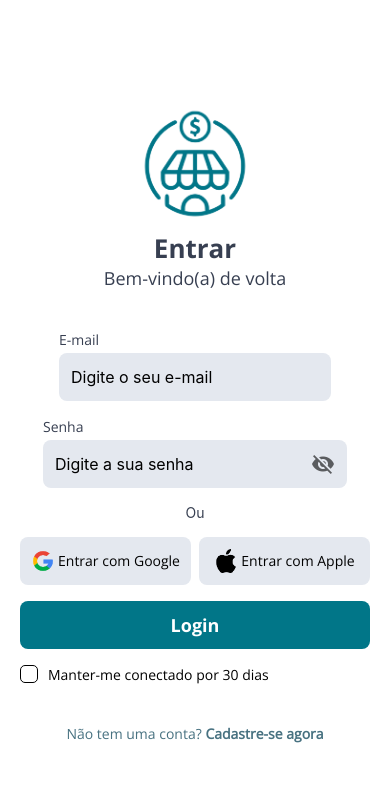
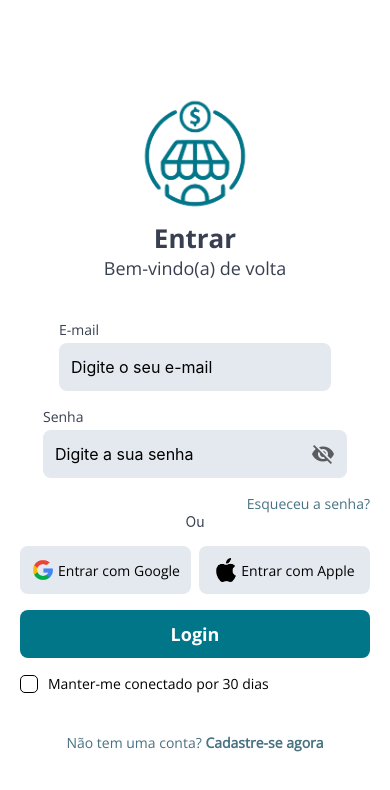
Before and after one commit to KayleDev/Startcom-Mobile, a React Native app: screen / in a window 390 px wide. Shown: the top 790 px of the page. Built offline with nearby package versions, Linux system fonts and the light colour scheme.

Commit message:
Style: ForgotPassword screen

```diff
--- a/src/navigation/AppNavigator.jsx
+++ b/src/navigation/AppNavigator.jsx
@@ -6,6 +6,7 @@ import { useAuth } from "../contexts/AuthContext";
 // Screens
 import Login from "../screens/Auth/Login/";
 import Register from "../screens/Auth/Register/";
+import ForgotPassword from "../screens/Auth/ForgotPassword";
 
 import Dashboard from "../screens/Dashboard/";
 import Sales from "../screens/Sales/";
@@ -45,6 +46,7 @@ export default function AppNavigator() {
           <>
             <Stack.Screen name="Login" component={Login} />
             <Stack.Screen name="Register" component={Register} />
+            <Stack.Screen name="ForgotPassword" component={ForgotPassword}/>
           </>
         )}
       </Stack.Navigator>
--- /dev/null
+++ b/src/screens/Auth/ForgotPassword/index.jsx
@@ -0,0 +1,49 @@
+import { Text, View, Alert } from "react-native"
+import { useState } from "react";
+import { SafeAreaView } from "react-native-safe-area-context";
+import { useNavigation } from "@react-navigation/native";
+import Button from '../../../components/Button';
+import Input from "../../../components/Input/";
+import BackButton from "../../../components/BackButton";
+
+import { styles } from "./styles";
+
+const ForgotPassword = () => {
+    const navigation = useNavigation();
+    const [email, setEmail] = useState('');
+
+    const handleRedirect = () => {
+        if (!email) {
+            Alert.alert("Erro", "Preencha o campo de e-mail para o recebimento do código!");
+            return;
+        }
+
+        navigation.navigate('Login')
+    }
+
+    return (
+        <SafeAreaView style={styles.container}>
+            <BackButton/>
+            <Text style={styles.title}>Redefinição de senha</Text>
+            <Text style={styles.description}>Informe um e-mail e enviaremos um código para recuperação de sua senha.</Text>
+
+            <View style={styles.actions}>
+                <Input
+                    label='E-mail'
+                    keyboardType="email-address"
+                    placeholder="exemplo@gmail.com"
+                    value={email}
+                    onChangeText={setEmail}
+                />
+
+                <Button
+                    title="Enviar"
+                    onPress={handleRedirect}
+                    style={{marginVertical: 0}}
+                />
+            </View>
+        </SafeAreaView>
+    )
+}
+
+export default ForgotPassword
--- /dev/null
+++ b/src/screens/Auth/ForgotPassword/styles.js
@@ -0,0 +1,23 @@
+import { StyleSheet } from "react-native";
+import { globalStyle } from "../../../styles/globalStyle";
+
+export const styles = StyleSheet.create({
+    container: {
+        padding: 24,
+        gap: 20,
+    },
+
+    title: {
+        fontSize: 48,
+        fontWeight: '500',
+    },
+
+    description: {
+        color: globalStyle.primary,
+        fontSize: 16,
+    },
+
+    actions: {
+        marginVertical: 50,
+    }
+})
--- a/src/screens/Auth/Login/index.jsx
+++ b/src/screens/Auth/Login/index.jsx
@@ -95,6 +95,12 @@ const Login = () => {
         value={password}
         onChangeText={setPassword}
       />
+      <TouchableOpacity style={styles.linkTextFinal} onPress={() => navigation.navigate("ForgotPassword")}>
+        <Text style={[styles.linkText, {marginTop: 0}]}>
+          Esqueceu a senha?
+        </Text>
+      </TouchableOpacity>
+
 
       <View style={styles.loginOrWith}>
         <View style={styles.lineLoginWith}></View>
--- a/src/screens/Auth/Login/styles.js
+++ b/src/screens/Auth/Login/styles.js
@@ -102,4 +102,8 @@ export const styles = StyleSheet.create({
     fontSize: 14,
     fontFamily: globalStyle.fontRegular,
   },
+
+  linkTextFinal: {
+    alignSelf: 'flex-end'
+  }
 });
```
